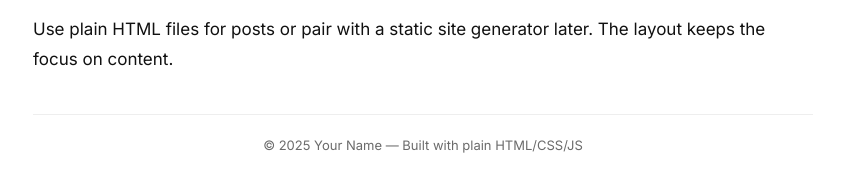
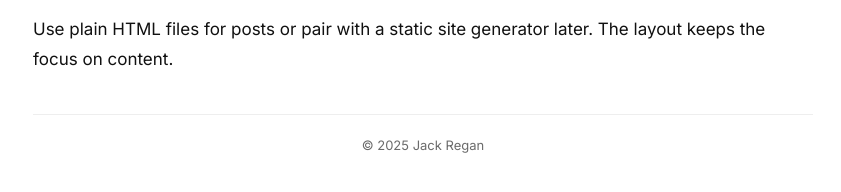
Before and after one commit to jackregan10/blog, a plain HTML site: page index.html in a window 1280 px wide. Shown: the part 506-698 px from the top of the page, without its empty margins (217-1058 px from the left). Drawn offline with nearby package versions, Linux system fonts and the light colour scheme.

Commit message:
Fix conflict

```diff
--- a/index.html
+++ b/index.html
@@ -51,7 +51,7 @@
       </main>
 
       <footer class="site-footer">
-        <div class="site-info">&copy; 2025 Your Name — Built with plain HTML/CSS/JS</div>
+        <div class="site-info">&copy; 2025 Jack Regan </div>
       </footer>
     </div>
   </div>
```
Also changed, not shown: 1 other file.
